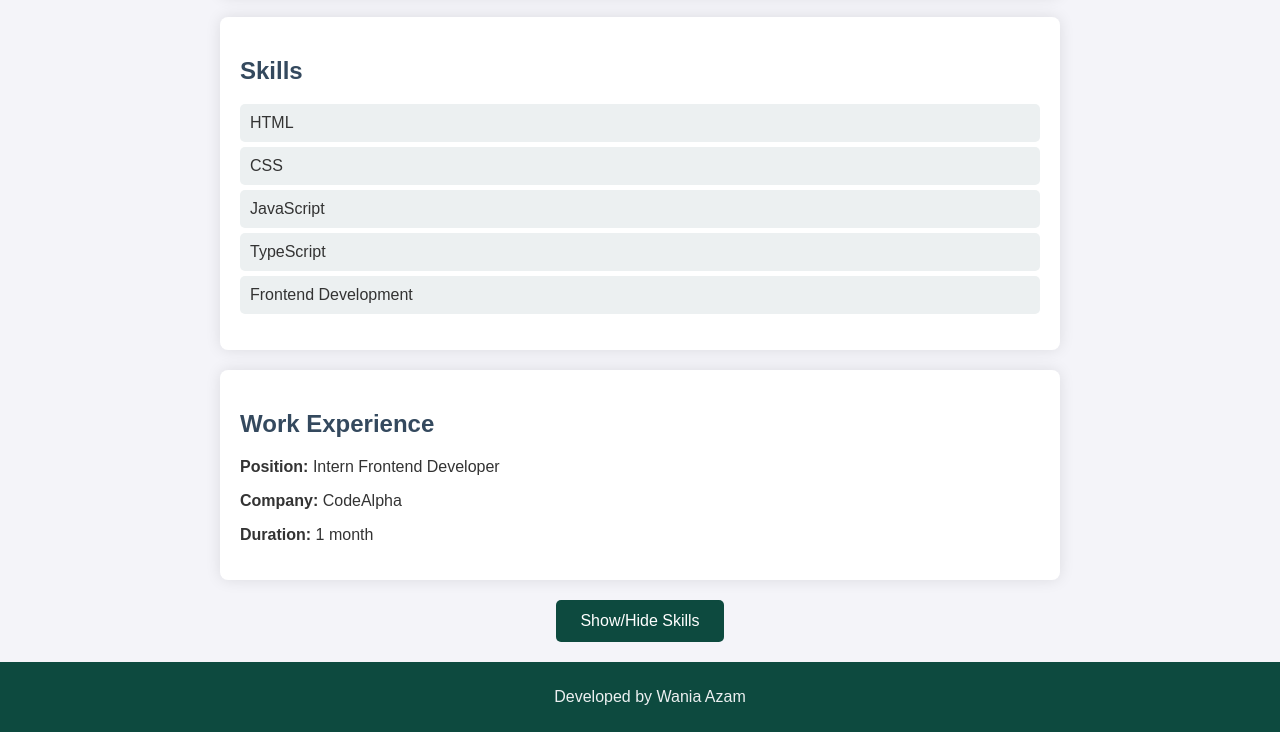
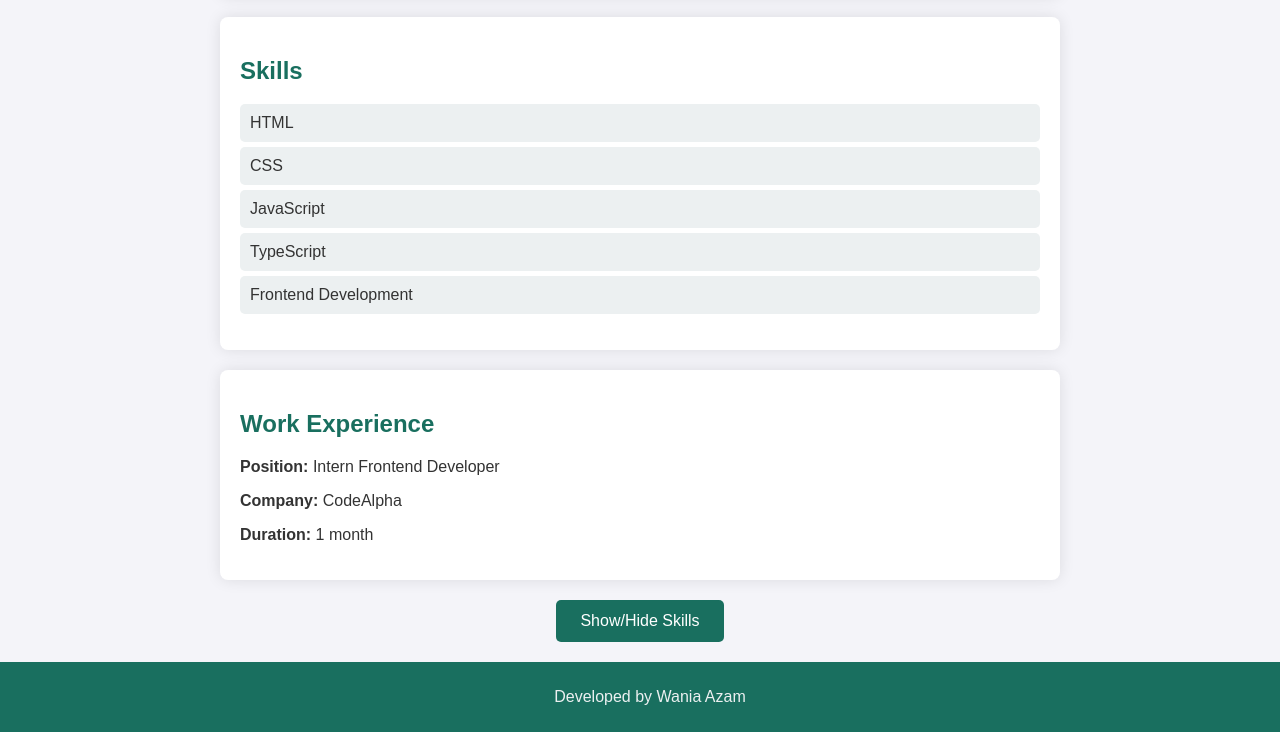
Before and after one commit to WaniaAzamm/Hackathon-01, a plain HTML site: page milestone-01/main.html in a window 1280 px wide. Shown: the part 758-1490 px from the top of the page. Drawn offline with Linux system fonts and the light colour scheme.

Commit message:
Update main.css

```diff
--- a/milestone-01/main.css
+++ b/milestone-01/main.css
@@ -52,7 +52,7 @@ header p {
 
 .profile-details h2 {
     margin-top: 0;
-    color: #2c3e50;
+    color: #164f56;
 }
 
 section {
@@ -65,7 +65,7 @@ section {
 }
 
 h2 {
-    color: #34495e;
+    color: #196f5f;
 }
 
 ul {
@@ -81,7 +81,7 @@ ul li {
 }
 
 button {
-    background-color: #0d4a3f;
+    background-color: #196f5f;
     color: white;
     border: none;
     padding: 12px 24px;
@@ -93,11 +93,11 @@ button {
 }
 
 button:hover {
-    background-color: #0b3e36;
+    background-color: #196f5f;
 }
 
 footer {
-    background-color: #0d4a3f;
+    background-color: #196f5f;
     color: #ecf0f1;
     padding: 10px;
     text-align: center;
```
